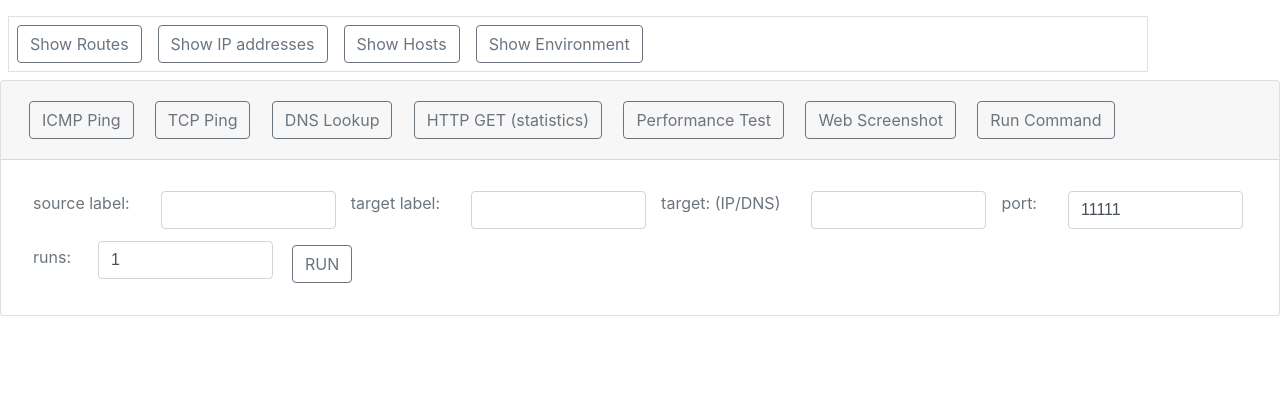
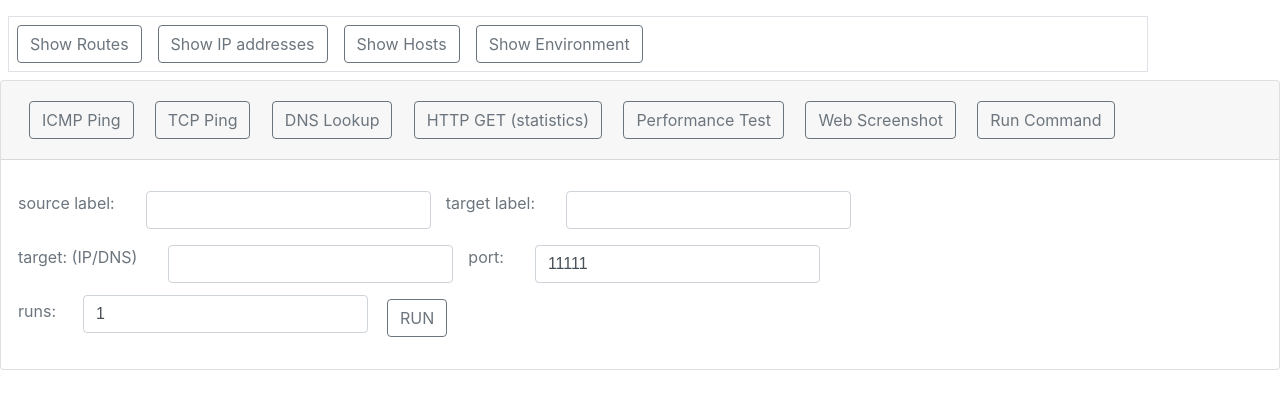
Before and after one commit to jgruberf5/container-demo-runner, a Flask app: page / in a window 1280 px wide, after a click on "Performance Test". Shown: the part 114-523 px from the top of the page. Run offline with Flask 2, Linux system fonts and the light colour scheme; some libraries are stand-ins or nearby versions.

Commit message:
cleaned up the the performance run form a bit

```diff
--- a/templates/index.html
+++ b/templates/index.html
@@ -234,29 +234,35 @@
             <div id="collapseSockperf" class="collapse" aria-labelledby="headingFunctions"
                 data-parent="#accordionFunctions">
                 <div class="card-body">
-                    <div class='form-group row m-1' id='sockperfgroup'>
+                    <div class='form-group m-1' id='sockperfgroup'>
+                        <div class="row">
                             <label class='text-secondary m-2'>source label:</label>
-                        <div class="col-sm-2">
+                            <div class="col-sm-3">
                                 <input class='form-control m-2' type='text' id='sockperfsourcelabel' placeholder=''>
                             </div>
                             <label class='text-secondary m-2'>target label:</label>
-                        <div class="col-sm-2">
+                            <div class="col-sm-3">
                                 <input class='form-control m-2' type='text' id='sockperftargetlabel' placeholder=''>
                             </div>
+                        </div>
+                        <div class="row">
                             <label class='text-secondary m-2'>target: (IP/DNS)</label>
-                        <div class="col-sm-2">
+                            <div class="col-sm-3">
                                 <input class='form-control m-2' type='text' id='sockperftarget' placeholder=''>
                             </div>
                             <label class='text-secondary m-2'>port:</label>
-                        <div class="col-sm-2">
+                            <div class="col-sm-3">
                                 <input class='form-control m-2' type='number' id='sockperfport' min='1' max='65535' placeholder='11111' value='11111'>
                             </div>
+                        </div>
+                        <div class="row">
                             <label class='text-secondary m-2'>runs:</label>
-                        <div class="col-sm-2">
+                            <div class="col-sm-3">
                                 <input class='form-control m-1' type='number' id='sockperfcount' min='1' max='100' placeholder='1' value='1'>
                             </div>
                             <div>
                                 <button id='runsockperfbutton' class="btn btn-outline-secondary m-2">RUN</button>
+                            </div>
                         </div>
                     </div>
                 </div>
```
Lines whose indentation alone changed are shown as unchanged.
